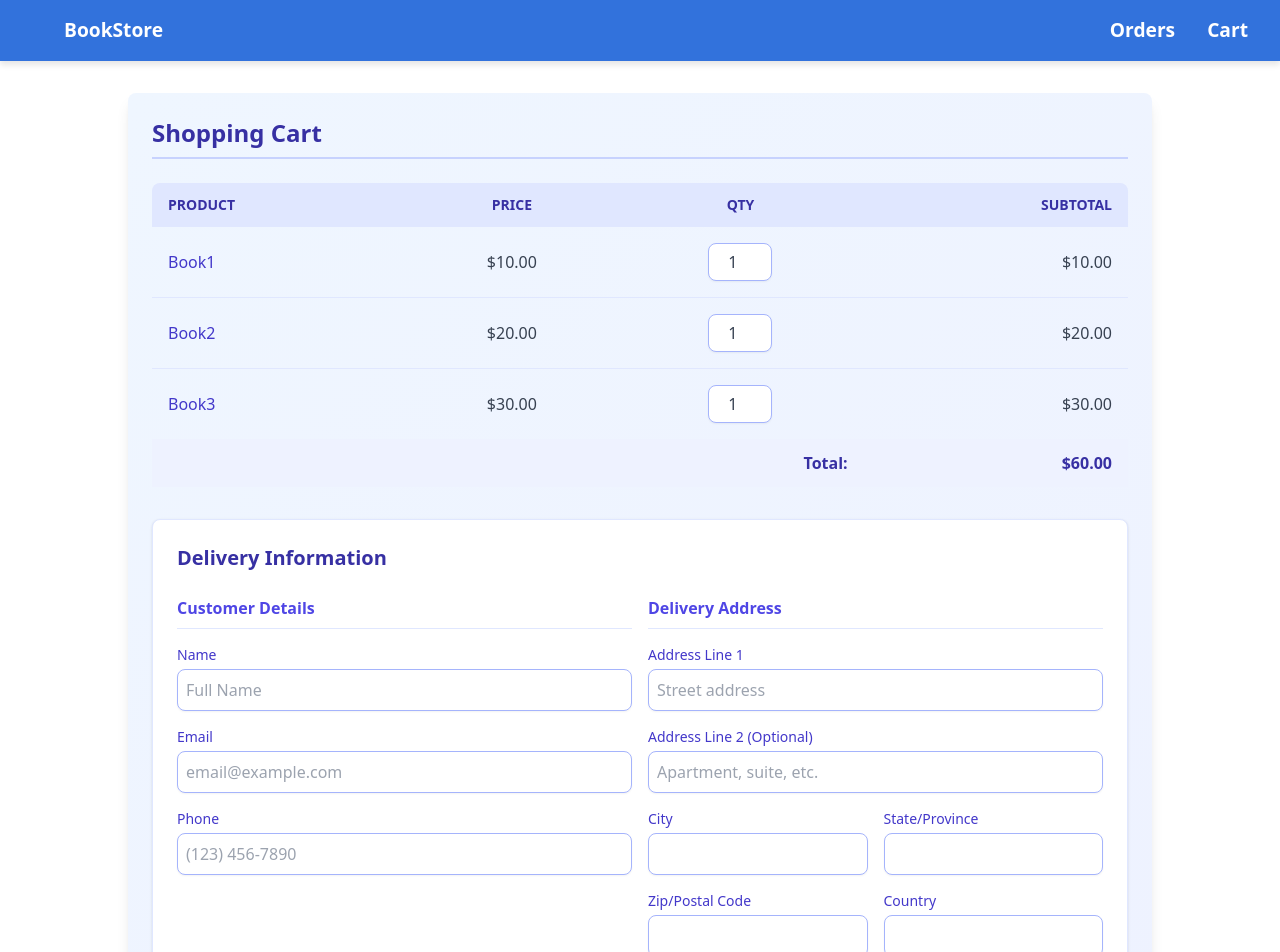
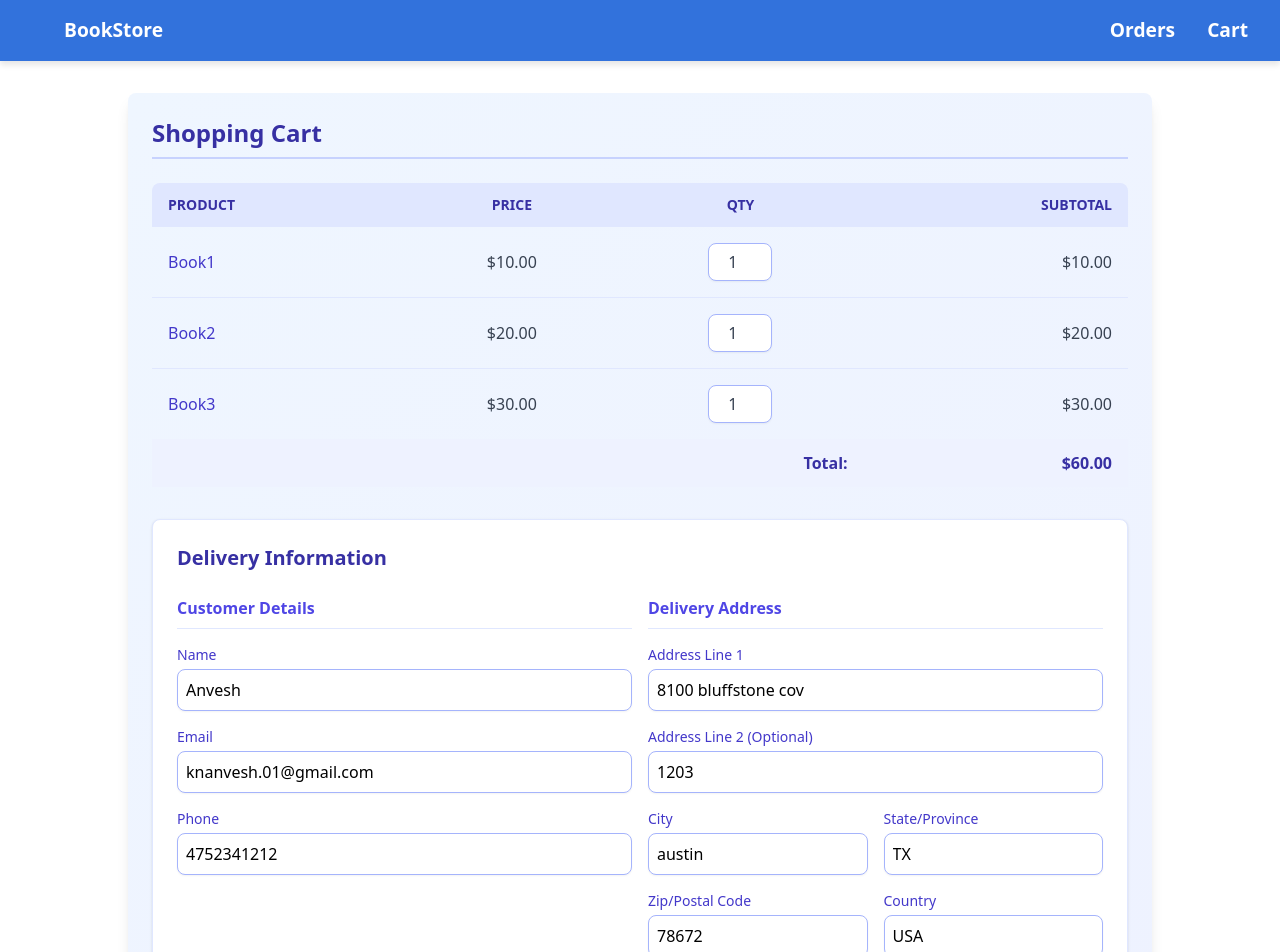
Before and after one commit to Anvesh-kn/bookstore, a React (Vite) app in the folder book-ui/: page /cart in a window 1280 px wide. Shown: the top 952 px of the page. Built offline with nearby package versions, Linux system fonts and the light colour scheme.

Commit message:
Adding form submit functionality

```diff
--- a/book-ui/src/components/cart/CartFormComponent.tsx
+++ b/book-ui/src/components/cart/CartFormComponent.tsx
@@ -1,64 +1,150 @@
-import {useState} from "react";
+import {useRef, useState} from "react";
+import Customer from "../../domain/Customer.ts";
+import * as React from "react";
+
+const initialFormData = {
+    customer: {name: "Anvesh", email: "knanvesh.01@gmail.com", phone: "4752341212"},
+    deliveryAddress: {
+        addressLine1: "8100 bluffstone cov",
+        addressLine2: "1203",
+        city: "austin",
+        state: "TX",
+        zipCode: "78672",
+        country: "USA"
+    },
+}
+const sampleCustomer: Customer = new Customer(initialFormData.customer.name,
+    initialFormData.customer.email,
+    initialFormData.customer.phone,
+    initialFormData.deliveryAddress.addressLine1,
+    initialFormData.deliveryAddress.addressLine2,
+    initialFormData.deliveryAddress.city,
+    initialFormData.deliveryAddress.state,
+    initialFormData.deliveryAddress.zipCode,
+    initialFormData.deliveryAddress.country);
 
 function CartFormComponent() {
-    const [formData] = useState({
-        customer: {name: "", email: "", phone: ""},
-        deliveryAddress: {addressLine1: "", addressLine2: "", city: "", state: "", zipCode: "", country: ""},
+    const [formData, setFormData] = useState({
+        customer: {
+            name: sampleCustomer.name, email: sampleCustomer.email,
+            phone: sampleCustomer.phone
+        },
+        deliveryAddress: {
+            addressLine1: sampleCustomer.addressLine1,
+            addressLine2: sampleCustomer.addressLine2,
+            city: sampleCustomer.city,
+            state: sampleCustomer.state,
+            zipCode: sampleCustomer.zipCode,
+            country: sampleCustomer.country
+        },
     });
 
-    const inputClass = "w-full p-2 border border-indigo-300 rounded-lg text-gray-700"+
-    "focus:ring-2 focus:ring-indigo-500 focus:border-indigo-500"+
-    "bg-white shadow-sm";
+    const inputClass = "w-full p-2 border border-indigo-300 rounded-lg text-gray-700" +
+        "focus:ring-2 focus:ring-indigo-500 focus:border-indigo-500" +
+        "bg-white shadow-sm";
     const labelClass = "block text-indigo-700 font-medium mb-1 text-sm";
+
+    const handleFormChange = (e: React.ChangeEvent<HTMLInputElement>) => {
+        const {name, value} = e.target;
+        const [section, field] = name.split("."); // e.g., "customer.name" → ["customer", "name"]
+
+        setFormData((prev) => ({
+            ...prev,
+            [section]: {
+                ...prev[section as keyof typeof prev],
+                [field]: value,
+            },
+        }));
+
+    };
+    const handleSubmit = (e: React.FormEvent) => {
+        e.preventDefault();
+        console.log("Form submitted:", formData.deliveryAddress);
+    };
+
+    console.log("Cart component loaded")
+
+
+    const customer: React.RefObject<Customer> = useRef(sampleCustomer)
+
     return (
         <div className="bg-white p-6 rounded-lg shadow border border-indigo-100">
             <h4 className="text-xl font-bold text-indigo-800 mb-6">Delivery Information</h4>
-            <form className="space-y-6">
+            <form className="space-y-6" onSubmit={handleSubmit}>
                 <div className="grid grid-cols-1 md:grid-cols-2 gap-4">
                     <div className="space-y-4">
-                        <h5 className="font-semibold text-indigo-600 pb-2 border-b border-indigo-100">Customer Details</h5>
+                        <h5 className="font-semibold text-indigo-600 pb-2 border-b border-indigo-100">Customer
+                            Details</h5>
                         <div>
                             <label className={labelClass}>Name</label>
-                            <input type="text" className={inputClass} value={formData.customer.name} placeholder="Full Name"/>
+                            <input type="text" className={inputClass}
+                                   defaultValue={customer.current.name}
+                                   name="customer.name"
+                                   placeholder="Full Name" onChange={handleFormChange}/>
                         </div>
                         <div>
                             <label className={labelClass}>Email</label>
-                            <input type="email" className={inputClass} value={formData.customer.email} placeholder="email@example.com"/>
+                            <input type="email" className={inputClass}
+                                   name="customer.email"
+                                   defaultValue={formData.customer.email}
+                                   placeholder="email@example.com" onChange={handleFormChange}/>
                         </div>
                         <div>
                             <label className={labelClass}>Phone</label>
-                            <input type="text" className={inputClass} value={formData.customer.phone} placeholder="(123) 456-7890"/>
+                            <input type="text" className={inputClass}
+                                   name="customer.phone"
+                                   defaultValue={formData.customer.phone}
+                                   placeholder="(123) 456-7890" onChange={handleFormChange}/>
                         </div>
                     </div>
 
                     <div className="space-y-4">
-                        <h5 className="font-semibold text-indigo-600 pb-2 border-b border-indigo-100">Delivery Address</h5>
+                        <h5 className="font-semibold text-indigo-600 pb-2 border-b border-indigo-100">Delivery
+                            Address</h5>
                         <div>
                             <label className={labelClass}>Address Line 1</label>
-                            <input type="text" className={inputClass} value={formData.deliveryAddress.addressLine1} placeholder="Street address"/>
+                            <input type="text" className={inputClass}
+                                   name="deliveryAddress.addressLine1"
+                                   value={formData.deliveryAddress.addressLine1}
+                                   placeholder="Street address" onChange={handleFormChange}/>
                         </div>
                         <div>
                             <label className={labelClass}>Address Line 2 (Optional)</label>
-                            <input type="text" className={inputClass} value={formData.deliveryAddress.addressLine2} placeholder="Apartment, suite, etc."/>
+                            <input type="text" className={inputClass}
+                                   name="deliveryAddress.addressLine2"
+                                   value={formData.deliveryAddress.addressLine2}
+                                   placeholder="Apartment, suite, etc." onChange={handleFormChange}/>
                         </div>
                         <div className="grid grid-cols-2 gap-4">
                             <div>
                                 <label className={labelClass}>City</label>
-                                <input type="text" className={inputClass} value={formData.deliveryAddress.city}/>
+                                <input type="text" className={inputClass}
+                                       name="deliveryAddress.city"
+                                       value={formData.deliveryAddress.city}
+                                       onChange={handleFormChange}/>
                             </div>
                             <div>
                                 <label className={labelClass}>State/Province</label>
-                                <input type="text" className={inputClass} value={formData.deliveryAddress.state}/>
+                                <input type="text" className={inputClass} value={formData.deliveryAddress.state}
+                                       name="deliveryAddress.state"
+                                       onChange={handleFormChange}/>
                             </div>
                         </div>
                         <div className="grid grid-cols-2 gap-4">
                             <div>
                                 <label className={labelClass}>Zip/Postal Code</label>
-                                <input type="text" className={inputClass} value={formData.deliveryAddress.zipCode}/>
+                                <input type="text" className={inputClass}
+                                       value={formData.deliveryAddress.zipCode}
+                                       name="deliveryAddress.zipCode"
+                                       onChange={handleFormChange}/>
+
                             </div>
                             <div>
                                 <label className={labelClass}>Country</label>
-                                <input type="text" className={inputClass} value={formData.deliveryAddress.country}/>
+                                <input type="text" className={inputClass}
+                                       value={formData.deliveryAddress.country}
+                                       name="deliveryAddress.country"
+                                       onChange={handleFormChange}/>
                             </div>
                         </div>
                     </div>
@@ -70,8 +156,11 @@ function CartFormComponent() {
                         className="bg-indigo-600 hover:bg-indigo-700 text-white font-medium py-2 px-6 rounded-lg
                                  shadow-md hover:shadow-lg transition-all duration-200 flex items-center">
                         <span>Place Order</span>
-                        <svg xmlns="http://www.w3.org/2000/svg" className="h-5 w-5 ml-2" viewBox="0 0 20 20" fill="currentColor">
-                            <path fillRule="evenodd" d="M10.293 5.293a1 1 0 011.414 0l4 4a1 1 0 010 1.414l-4 4a1 1 0 01-1.414-1.414L12.586 11H5a1 1 0 110-2h7.586l-2.293-2.293a1 1 0 010-1.414z" clipRule="evenodd" />
+                        <svg xmlns="http://www.w3.org/2000/svg" className="h-5 w-5 ml-2" viewBox="0 0 20 20"
+                             fill="currentColor">
+                            <path fillRule="evenodd"
+                                  d="M10.293 5.293a1 1 0 011.414 0l4 4a1 1 0 010 1.414l-4 4a1 1 0 01-1.414-1.414L12.586 11H5a1 1 0 110-2h7.586l-2.293-2.293a1 1 0 010-1.414z"
+                                  clipRule="evenodd"/>
                         </svg>
                     </button>
                 </div>
--- /dev/null
+++ b/book-ui/src/domain/Customer.ts
@@ -0,0 +1,30 @@
+class Customer{
+
+    name: string;
+    email: string;
+    phone: string;
+    addressLine1: string;
+    addressLine2: string;
+    city: string;
+    state: string;
+    zipCode: string;
+    country: string;
+
+    constructor(name: string, email: string, phone: string, addressLine1: string, addressLine2: string, city: string, state: string, zipCode: string, country: string) {
+        this.name = name;
+        this.email = email;
+        this.phone = phone;
+        this.addressLine1 = addressLine1;
+        this.addressLine2 = addressLine2;
+        this.city = city;
+        this.state = state;
+        this.zipCode = zipCode;
+        this.country = country;
+    }
+
+    toString() {
+        return `Customer: ${this.name} (${this.email})`;
+    }
+}
+
+export default Customer;
```
